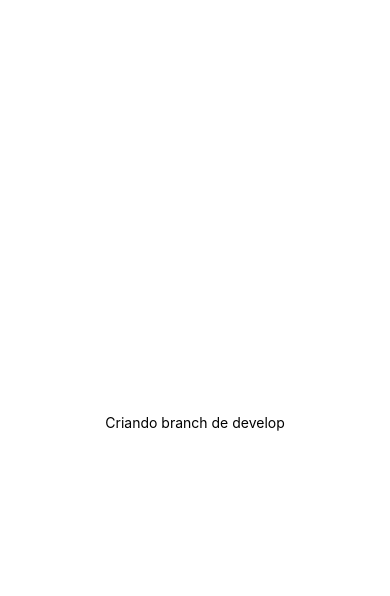
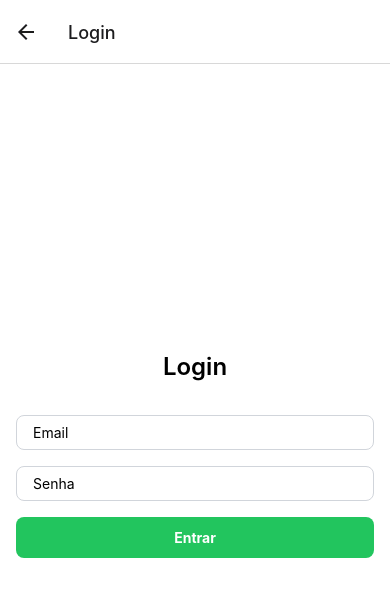
Before and after one commit to victorfmesq/FinApp, a React Native app: screen /Login in a window 390 px wide. Shown: the top 596 px of the page. Built offline with nearby package versions, Linux system fonts and the light colour scheme.

Commit message:
Feat: create first components

```diff
--- a/App.tsx
+++ b/App.tsx
@@ -1,12 +1,15 @@
-import "./global.css";
-import { StatusBar } from "expo-status-bar";
-import { Text, View } from "react-native";
+import './global.css';
+import { StatusBar } from 'expo-status-bar';
+import { Text, View } from 'react-native';
+import Routes from './src/routes';
+import 'react-native-gesture-handler';
 
 export default function App() {
   return (
-    <View className="flex items-center justify-center grow">
-      <Text>Criando branch de develop</Text>
+    <>
+      <Routes />
+
       <StatusBar style="auto" />
-    </View>
+    </>
   );
 }
--- a/package.json
+++ b/package.json
@@ -18,6 +18,7 @@
     "nativewind": "^4.1.20",
     "react": "18.2.0",
     "react-native": "0.74.5",
+    "react-native-gesture-handler": "^2.20.2",
     "react-native-reanimated": "^3.16.1",
     "react-native-safe-area-context": "4.10.5",
     "react-native-screens": "3.31.1",
--- a/src/App.tsx
+++ /dev/null
@@ -1,12 +0,0 @@
-import "../global.css";
-import { StatusBar } from "expo-status-bar";
-import { Text, View } from "react-native";
-
-export default function App() {
-  return (
-    <View className="flex grow bg-white items-center justify-center">
-      <Text>Criando branch de develop</Text>
-      <StatusBar style="auto" />
-    </View>
-  );
-}
--- /dev/null
+++ b/src/components/Button/index.tsx
@@ -0,0 +1,16 @@
+import React from 'react';
+import { TouchableOpacity, Text } from 'react-native';
+
+type ButtonProps = {
+  title: string;
+  onPress: () => void;
+};
+
+export const Button: React.FC<ButtonProps> = ({ title, onPress }) => (
+  <TouchableOpacity
+    className="bg-green-500 py-3 px-6 rounded-lg items-center w-full"
+    onPress={onPress}
+  >
+    <Text className="text-white font-bold">{title}</Text>
+  </TouchableOpacity>
+);
--- /dev/null
+++ b/src/components/InputField/index.tsx
@@ -0,0 +1,21 @@
+// src/components/Input/Input.tsx
+import React from 'react';
+import { TextInput, TextInputProps } from 'react-native';
+
+type InputFieldProps = TextInputProps & {
+  value: string;
+  onChangeText: (text: string) => void;
+};
+
+export const InputField: React.FC<InputFieldProps> = ({
+  value,
+  onChangeText,
+  ...props
+}) => (
+  <TextInput
+    className="w-full py-2 px-4 border border-gray-300 rounded-lg mb-4"
+    value={value}
+    onChangeText={onChangeText}
+    {...props}
+  />
+);
--- /dev/null
+++ b/src/routes/index.tsx
@@ -0,0 +1,41 @@
+// src/navigation/AppNavigator.tsx
+import React from 'react';
+import { NavigationContainer } from '@react-navigation/native';
+import { createStackNavigator } from '@react-navigation/stack';
+import WelcomeScreen from '../screens/WelcomeScreen';
+import LoginScreen from '../screens/LoginScreen';
+import HomeScreen from '../screens/HomeScreen';
+
+export type RootStackParamList = {
+  Welcome: undefined;
+  Login: undefined;
+  Home: undefined;
+};
+
+const Stack = createStackNavigator<RootStackParamList>();
+
+const Routes: React.FC = () => (
+  <NavigationContainer>
+    <Stack.Navigator initialRouteName="Welcome">
+      <Stack.Screen
+        name="Welcome"
+        component={WelcomeScreen}
+        options={{ headerShown: false }}
+      />
+
+      <Stack.Screen
+        name="Login"
+        component={LoginScreen}
+        options={{ title: 'Login' }}
+      />
+
+      <Stack.Screen
+        name="Home"
+        component={HomeScreen}
+        options={{ title: 'Home' }}
+      />
+    </Stack.Navigator>
+  </NavigationContainer>
+);
+
+export default Routes;
--- /dev/null
+++ b/src/screens/HomeScreen/index.tsx
@@ -0,0 +1,7 @@
+import React from 'react';
+
+const HomeScreen = () => {
+  return <div>HomeScreen</div>;
+};
+
+export default HomeScreen;
--- /dev/null
+++ b/src/screens/LoginScreen/index.tsx
@@ -0,0 +1,43 @@
+// src/screens/Login/LoginScreen.tsx
+import React, { useState } from 'react';
+import { View, Text } from 'react-native';
+import { RootStackParamList } from '../../routes';
+import { NativeStackScreenProps } from 'react-native-screens/lib/typescript/native-stack/types';
+import { InputField } from '../../components/InputField';
+import { Button } from '../../components/Button';
+
+type LoginScreenProps = NativeStackScreenProps<RootStackParamList, 'Login'>;
+
+const LoginScreen: React.FC<LoginScreenProps> = ({ navigation }) => {
+  const [email, setEmail] = useState<string>('');
+  const [password, setPassword] = useState<string>('');
+
+  const handleLogin = () => {
+    navigation.navigate('Home');
+  };
+
+  return (
+    <View className="flex-1 items-center justify-center p-4 bg-white">
+      <Text className="text-2xl font-semibold mb-8">Login</Text>
+
+      <InputField
+        placeholder="Email"
+        value={email}
+        onChangeText={setEmail}
+        keyboardType="email-address"
+        autoCapitalize="none"
+      />
+
+      <InputField
+        placeholder="Senha"
+        value={password}
+        onChangeText={setPassword}
+        secureTextEntry
+      />
+
+      <Button title="Entrar" onPress={handleLogin} />
+    </View>
+  );
+};
+
+export default LoginScreen;
--- /dev/null
+++ b/src/screens/WelcomeScreen/index.tsx
@@ -0,0 +1,25 @@
+// src/screens/Welcome/WelcomeScreen.tsx
+import React from 'react';
+import { View, Text, Image } from 'react-native';
+import { Button } from '../../components/Button';
+import { NativeStackScreenProps } from 'react-native-screens/lib/typescript/native-stack/types';
+import { RootStackParamList } from '../../routes';
+
+type WelcomeScreenProps = NativeStackScreenProps<RootStackParamList, 'Welcome'>;
+
+const WelcomeScreen: React.FC<WelcomeScreenProps> = ({ navigation }) => (
+  <View className="flex-1 items-center justify-center bg-white">
+    {/* <Image
+      source={require('../../assets/logo.png')}
+      className="mb-6 w-32 h-32"
+    /> */}
+
+    <Text className="text-2xl font-semibold text-gray-800 mb-4">
+      Bem-vindo ao FinApp
+    </Text>
+
+    <Button title="Começar" onPress={() => navigation.navigate('Login')} />
+  </View>
+);
+
+export default WelcomeScreen;
--- /dev/null
+++ b/src/store/index.ts
@@ -0,0 +1,21 @@
+import AsyncStorage from '@react-native-async-storage/async-storage';
+
+export const saveData = async (key: string, value: any) => {
+  try {
+    const jsonValue = JSON.stringify(value);
+
+    await AsyncStorage.setItem(key, jsonValue);
+  } catch (e) {
+    console.error('Error saving data:', e);
+  }
+};
+
+export const getData = async (key: string) => {
+  try {
+    const jsonValue = await AsyncStorage.getItem(key);
+
+    return jsonValue != null ? JSON.parse(jsonValue) : null;
+  } catch (e) {
+    console.error('Error fetching data:', e);
+  }
+};
```
Also changed, not shown: 1 other file (tests, documents, lock files or other folders).
